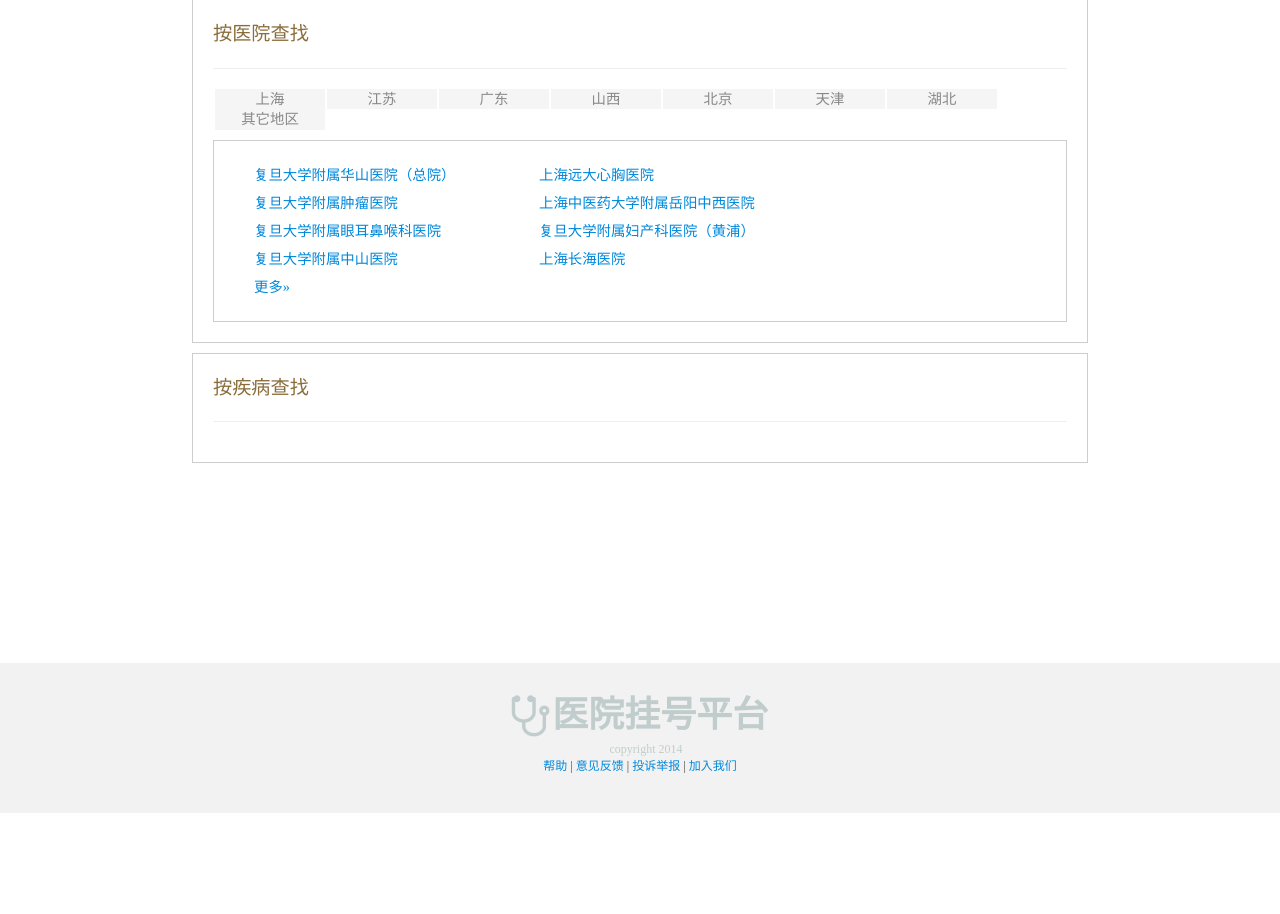
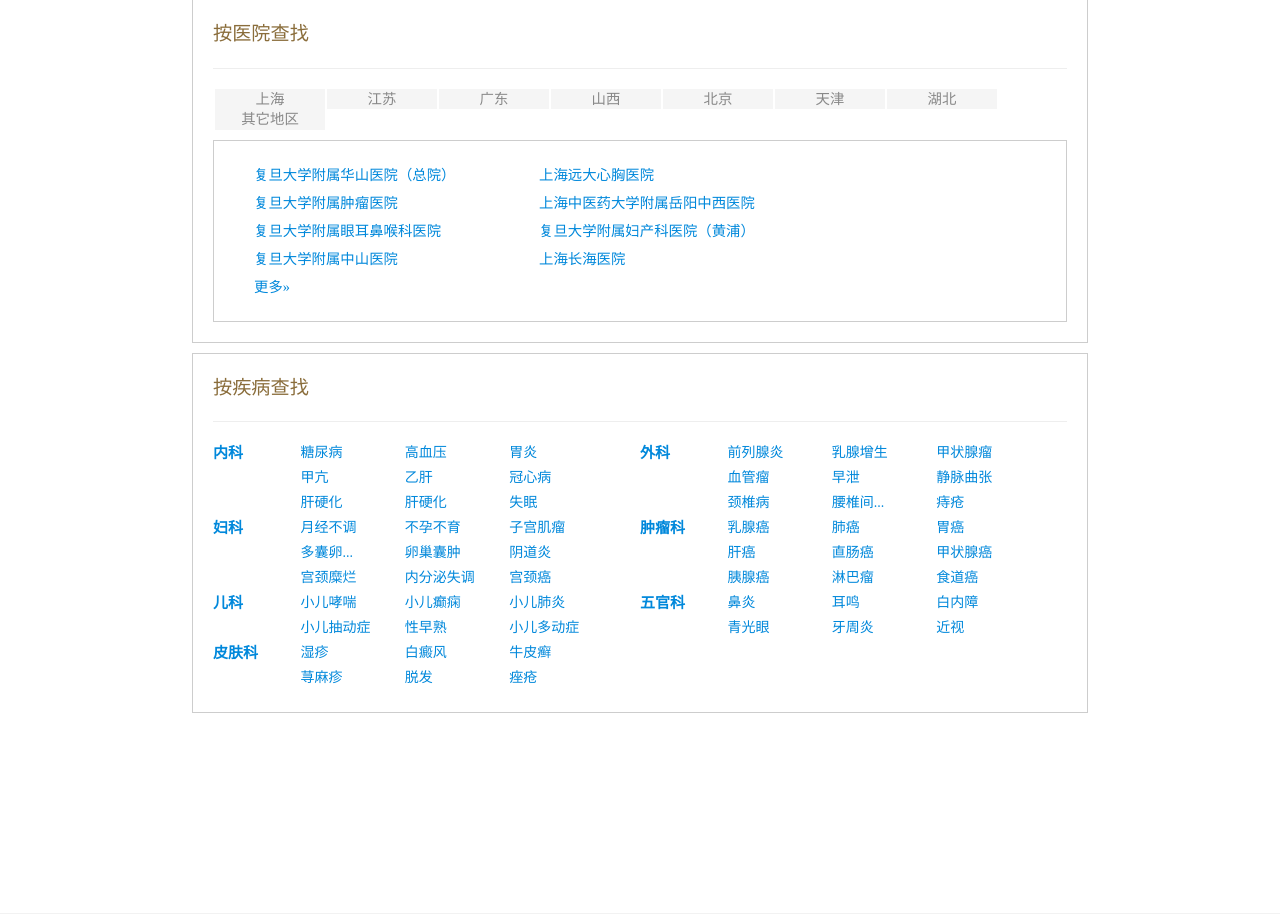
Before and after one commit to registration-/FE, a PHP site: page /index/main.html in a window 1280 px wide. Shown: the part 704-1618 px from the top of the page. Before the commit the page ends 1517 px from the top, so only its background shows below. Run offline with PHP 8.4, Linux system fonts and the light colour scheme; some libraries are stand-ins or nearby versions.

Commit message:
weychen modified

```diff
--- a/Css/main.css
+++ b/Css/main.css
@@ -417,6 +417,17 @@
   padding:20px;
   overflow: hidden;
 }
+.fs-left {
+  float: left;
+  width: 50%;
+}
+.fs-right {
+  float: left;
+  width: 50%;
+}
+/**
+ * select by disease
+ */
 .by-disease {
   margin-top: 10px;
   margin-left: auto;
@@ -426,6 +437,43 @@
   padding:20px;
   overflow: hidden;
 }
+.di-subject {
+  font-size: 100%;
+  vertical-align: baseline;
+  padding: 0 0 30px;
+  display: list-item;
+}
+.di-subject label{
+  font-size: 15px;
+  width: 20%;
+  float: left;
+}
+.di-subject label a:hover {
+  background-color: #d1eeee;
+  text-decoration: none;
+}
+
+.di-subject p {
+  float: left;
+  width: 80%;
+}
+.di-subject p:after {
+  width: 50px;
+}
+.di-subject p span{
+  float: left;
+  margin-left:2px;
+  margin-bottom: 5px;
+  width: 30%;
+  font-size: 14px;
+  cursor:pointer;
+}
+.di-subject p span a:hover{
+  background-color: #d1eeee;
+  text-decoration: none;
+}
+
+
 .text-warning{
   font-size: 1.6em;
   overflow: hidden;
--- a/index/main.html
+++ b/index/main.html
@@ -419,10 +419,215 @@
 <div class="by-disease">
 <div class="text-warning">按疾病查找</div>
 <hr />
-<div class="col-md6">
+<ul class="fs-left">
+  <li class="di-subject">
+  <label>
+  <a href="http://www.guahao.com/search?q=%E5%86%85%E7%A7%91" target="_blank">内科</a>
+  </label>
+  <p>
+    <span style="text-decoration:none;">
+        <a href="http://www.guahao.com/search?q=%E7%B3%96%E5%B0%BF%E7%97%85" target="_blank" title="糖尿病">糖尿病</a>
+    </span>
+    <span>
+      <a href="http://www.guahao.com/search?q=%E9%AB%98%E8%A1%80%E5%8E%8B" target="_blank" title="高血压">高血压</a>
+    </span>
+    <span>
+      <a href="http://www.guahao.com/search?q=%E8%83%83%E7%82%8E" target="_blank" title="胃炎">胃炎</a>
+    </span>
+    <span>
+      <a href="http://www.guahao.com/search?q=%E7%94%B2%E4%BA%A2" target="_blank" title="甲亢"  >甲亢</a>
+    </span>
+    <span>
+      <a href="http://www.guahao.com/search?q=%E4%B9%99%E8%82%9D" target="_blank" title="乙肝">乙肝</a>
+    </span>
+    <span>
+      <a href="http://www.guahao.com/search?q=%E5%86%A0%E5%BF%83%E7%97%85" target="_blank" title="冠心病">冠心病</a>
+    </span>
+    <span>
+      <a href="http://www.guahao.com/search?q=%E8%82%9D%E7%A1%AC%E5%8C%96" target="_blank" title="肝硬化">肝硬化</a>
+    </span>
+    <span>
+      <a href="http://www.guahao.com/search?q=%E8%82%9D%E7%A1%AC%E5%8C%96" target="_blank" title="肝硬化">肝硬化</a>
+    </span>
+    <span>
+      <a href="http://www.guahao.com/search?q=%E5%A4%B1%E7%9C%A0" target="_blank" title="失眠">失眠</a>
+    </span>
+  </p>
 
-</div>
+  </li>
+  <li class="di-subject">
+    <label>
+      <a href="http://www.guahao.com/search?q=%E5%A6%87%E7%A7%91" target="_blank" >妇科</a>
+    </label>
+    <p>
+      <span>
+        <a href="http://www.guahao.com/search?q=%E6%9C%88%E7%BB%8F%E4%B8%8D%E8%B0%83" target="_blank" title="月经不调" >月经不调</a>
+      </span>
+      <span>
+        <a href="http://www.guahao.com/search?q=%E4%B8%8D%E5%AD%95%E4%B8%8D%E8%82%B2" target="_blank" title="不孕不育" >不孕不育</a>
+      </span>
+      <span>
+        <a href="http://www.guahao.com/search?q=%E5%AD%90%E5%AE%AB%E8%82%8C%E7%98%A4" target="_blank" title="子宫肌瘤">子宫肌瘤</a>
+      </span>
+      <span>
+        <a href="http://www.guahao.com/search?q=%E5%A4%9A%E5%9B%8A%E5%8D%B5%E5%B7%A2" target="_blank" title="多囊卵巢综合征" >多囊卵...</a>
+      </span>
+      <span>
+        <a href="http://www.guahao.com/search?q=%E5%8D%B5%E5%B7%A2%E5%9B%8A%E8%82%BF" target="_blank" title="卵巢囊肿">卵巢囊肿</a>
+      </span>
+      <span>
+        <a href="http://www.guahao.com/search?q=%E9%98%B4%E9%81%93%E7%82%8E" target="_blank" title="阴道炎">阴道炎</a>
+      </span>
+      <span>
+        <a href="http://www.guahao.com/search?q=%E5%AE%AB%E9%A2%88%E7%B3%9C%E7%83%82" target="_blank" title="宫颈糜烂">宫颈糜烂</a>
+      </span>
+      <span>
+        <a href="http://www.guahao.com/search?q=%E5%86%85%E5%88%86%E6%B3%8C%E5%A4%B1%E8%B0%83" target="_blank" title="内分泌失调">内分泌失调</a>
+      </span>
+      <span>
+        <a href="http://www.guahao.com/search?q=%E5%AE%AB%E9%A2%88%E7%99%8C" target="_blank" title="宫颈癌">宫颈癌</a>
+      </span>
+    </p>
+  </li>
+  <li class="di-subject">
+  <label><a href="http://www.guahao.com/search?q=%E5%84%BF%E7%A7%91" target="_blank" title="儿科" >儿科</a></label>
+  <p>
+      <span>
+        <a href="http://www.guahao.com/search?q=%E5%B0%8F%E5%84%BF%E5%93%AE%E5%96%98" target="_blank" title="小儿哮喘">小儿哮喘</a>
+      </span>
+      <span>
+        <a href="http://www.guahao.com/search?q=%E5%B0%8F%E5%84%BF%E7%99%AB%E7%97%AB" target="_blank" title="小儿癫痫">小儿癫痫</a>
+      </span>
+      <span>
+        <a href="http://www.guahao.com/search?q=%E5%B0%8F%E5%84%BF%E8%82%BA%E7%82%8E" target="_blank" title="小儿肺炎">小儿肺炎</a>
+      </span>
+      <span>
+        <a href="http://www.guahao.com/search?q=%E5%B0%8F%E5%84%BF%E6%8A%BD%E5%8A%A8%E7%97%87" target="_blank" title="小儿抽动症">小儿抽动症</a>
+      </span>
+      <span>
+        <a href="http://www.guahao.com/search?q=%E6%80%A7%E6%97%A9%E7%86%9F" target="_blank" title="性早熟"  >性早熟</a>
+      </span>
+        <span>
+        <a href="http://www.guahao.com/search?q=%E5%B0%8F%E5%84%BF%E5%A4%9A%E5%8A%A8%E7%97%87" target="_blank" title="小儿多动症">小儿多动症</a>
+      </span>
+    </p>
+  </li>
+  <li class="di-subject">
+    <label><a href="http://www.guahao.com/search?q=%E7%9A%AE%E8%82%A4%E7%A7%91" target="_blank" >皮肤科</a></label>
+    <p>
+      <span>
+        <a href="http://www.guahao.com/search?q=%E6%B9%BF%E7%96%B9" target="_blank" title="湿疹" >湿疹</a>
+      </span>
+      <span>
+        <a href="http://www.guahao.com/search?q=%E7%99%BD%E7%99%9C%E9%A3%8E" target="_blank" title="白癜风" >白癜风</a>
+      </span>
+      <span>
+        <a href="http://www.guahao.com/search?q=%E7%89%9B%E7%9A%AE%E7%99%A3" target="_blank" title="牛皮癣">牛皮癣</a>
+      </span>
+      <span>
+        <a href="http://www.guahao.com/search?q=%E8%8D%A8%E9%BA%BB%E7%96%B9" target="_blank" title="荨麻疹">荨麻疹</a>
+      </span>
+      <span>
+        <a href="http://www.guahao.com/search?q=%E8%84%B1%E5%8F%91" target="_blank" title="脱发">脱发</a>
+      </span>
+      <span>
+        <a href="http://www.guahao.com/search?q=%E7%97%A4%E7%96%AE" target="_blank" title="痤疮">痤疮</a>
+      </span>
+    </p>
+  </li>
 
+
+</ul>
+<ul class="fs-right">
+  <li class='di-subject'>
+    <label><a href="http://www.guahao.com/search?q=%E5%A4%96%E7%A7%91" target="_blank"  >外科</a></label>
+    <p>
+      <span>
+        <a href="http://www.guahao.com/search?q=%E5%89%8D%E5%88%97%E8%85%BA%E7%82%8E" target="_blank"  title="前列腺炎" >前列腺炎</a>
+      </span>
+      <span>
+        <a href="http://www.guahao.com/search?q=%E4%B9%B3%E8%85%BA%E5%A2%9E%E7%94%9F" target="_blank"  title="乳腺增生">乳腺增生</a>
+      </span>
+      <span>
+        <a href="http://www.guahao.com/search?q=%E7%94%B2%E7%8A%B6%E8%85%BA%E7%98%A4" target="_blank"  title="甲状腺瘤">甲状腺瘤</a>
+      </span>
+      <span>
+        <a href="http://www.guahao.com/search?q=%E8%A1%80%E7%AE%A1%E7%98%A4" target="_blank"  title="血管瘤">血管瘤</a>
+      </span>
+      <span>
+        <a href="http://www.guahao.com/search?q=%E6%97%A9%E6%B3%84" target="_blank"  title="早泄" >早泄</a>
+      </span>
+      <span>
+        <a href="http://www.guahao.com/search?q=%E9%9D%99%E8%84%89%E6%9B%B2%E5%BC%A0" target="_blank" title="静脉曲张">静脉曲张</a>
+      </span>
+      <span>
+        <a href="http://www.guahao.com/search?q=%E9%A2%88%E6%A4%8E%E7%97%85" target="_blank"  title="颈椎病" >颈椎病</a>
+      </span>
+      <span>
+        <a href="http://www.guahao.com/search?q=%E8%85%B0%E6%A4%8E%E9%97%B4%E7%9B%98" target="_blank"  title="腰椎间盘突出症">腰椎间...</a>
+      </span>
+      <span>
+        <a href="http://www.guahao.com/search?q=%E7%97%94%E7%96%AE" target="_blank"  title="痔疮">痔疮</a>
+      </span>
+    </p>
+  </li>
+  <li class="di-subject">
+    <label><a href="http://www.guahao.com/search?q=%E8%82%BF%E7%98%A4%E7%A7%91" target="_blank" >肿瘤科</a></label>
+    <p>
+      <span>
+        <a href="http://www.guahao.com/search?q=%E4%B9%B3%E8%85%BA%E7%99%8C" target="_blank"  title="乳腺癌" >乳腺癌</a>
+      </span>
+      <span>
+        <a href="http://www.guahao.com/search?q=%E8%82%BA%E7%99%8C" target="_blank"  title="肺癌" >肺癌</a>
+      </span>
+      <span>
+        <a href="http://www.guahao.com/search?q=%E8%83%83%E7%99%8C" target="_blank"  title="胃癌">胃癌</a>
+      </span>
+      <span>
+        <a href="http://www.guahao.com/search?q=%E8%82%9D%E7%99%8C" target="_blank"  title="肝癌" >肝癌</a>
+      </span>
+      <span>
+        <a href="http://www.guahao.com/search?q=%E7%9B%B4%E8%82%A0%E7%99%8C" target="_blank"  title="直肠癌">直肠癌</a>
+      </span>
+      <span>
+        <a href="http://www.guahao.com/search?q=%E7%94%B2%E7%8A%B6%E8%85%BA%E7%99%8C" target="_blank"  title="甲状腺癌">甲状腺癌</a>
+      </span>
+      <span>
+        <a href="http://www.guahao.com/search?q=%E8%83%B0%E8%85%BA%E7%99%8C" target="_blank"  title="胰腺癌">胰腺癌</a>
+      </span>
+      <span>
+        <a href="http://www.guahao.com/search?q=%E6%B7%8B%E5%B7%B4%E7%98%A4" target="_blank"  title="淋巴瘤">淋巴瘤</a>
+      </span>
+        <span>
+        <a href="http://www.guahao.com/search?q=%E9%A3%9F%E9%81%93%E7%99%8C" target="_blank"  title="食道癌">食道癌</a>
+      </span>
+    </p>
+  </li>
+  <li class="di-subject">
+    <label><a href="http://www.guahao.com/search?q=%E4%BA%94%E5%AE%98%E7%A7%91" target="_blank" >五官科</a></label>
+    <p>
+      <span>
+        <a href="http://www.guahao.com/search?q=%E9%BC%BB%E7%82%8E" target="_blank"  title="鼻炎"  >鼻炎</a>
+      </span>
+      <span>
+        <a href="http://www.guahao.com/search?q=%E8%80%B3%E9%B8%A3" target="_blank"   title="耳鸣"  >耳鸣</a>
+      </span>
+      <span>
+        <a href="http://www.guahao.com/search?q=%E7%99%BD%E5%86%85%E9%9A%9C" target="_blank"   title="白内障">白内障</a>
+      </span>
+      <span>
+        <a href="http://www.guahao.com/search?q=%E9%9D%92%E5%85%89%E7%9C%BC" target="_blank"   title="青光眼">青光眼</a>
+      </span>
+      <span>
+        <a href="http://www.guahao.com/search?q=%E7%89%99%E5%91%A8%E7%82%8E" target="_blank"   title="牙周炎">牙周炎</a>
+      </span>
+      <span>
+        <a href="http://www.guahao.com/search?q=%E8%BF%91%E8%A7%86" target="_blank"   title="近视">近视</a>
+      </span>
+    </p>
+  </li>
+
+</ul>
 </div>
 
 <!--底部-->
```
